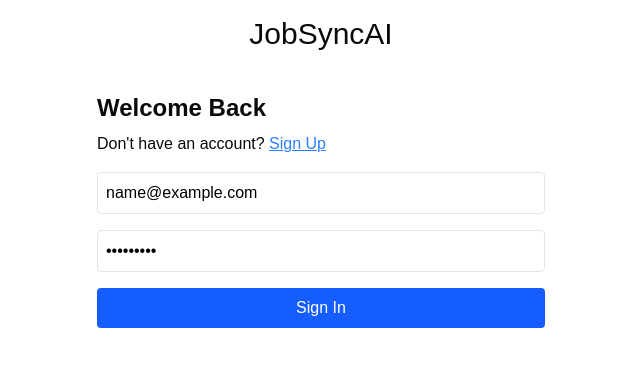
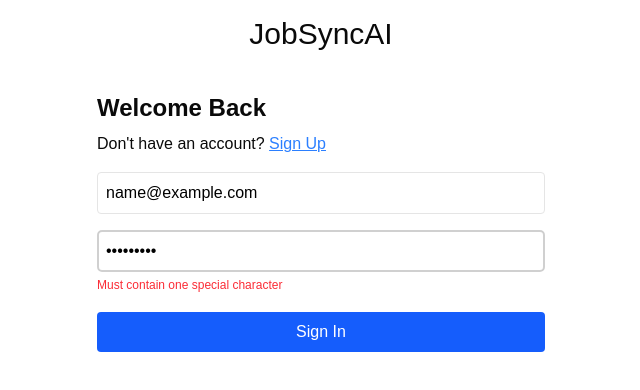
Before and after one commit to elukner/JobSyncAI, a React (Vite) app in the folder JobSyncAI/: page /login in a window 1280 px wide. Both pictures are taken after typing "name@example.com", "Sample123" into the empty fields and a click on the button "Sign In". Shown: the top 390 px of the page, without its empty margins (319-959 px from the left). Built offline with nearby package versions, Linux system fonts and the light colour scheme; no server answers.

Commit message:
feat: update AuthForm component to use React Hook Form for input handling and validation

```diff
--- a/JobSyncAI/src/components/auth/AuthForm.tsx
+++ b/JobSyncAI/src/components/auth/AuthForm.tsx
@@ -62,23 +62,32 @@ const onValidSubmit = async (data: AuthFormOutput) => {
       <form onSubmit={handleSubmit(onValidSubmit)} className="max-w-md mx-auto pt-10">
         <h2 className="font-bold pb-2 text-2xl">{title}</h2>
         {footerLink}
-        <div className="mt-4">
+        <div className="mt-4 flex flex-col space-y-4">
+
+          <div>
             <input
               type="email"
-            value={email}
-            onChange={handleEmailChange}
+              {...register("email")}
               placeholder='Email'
-            className='block w-full p-2 mb-4 border rounded text-black'
-            required
+              className='block w-full p-2 border rounded text-black'
             />
+            {errors.email && (
+              <span className="text-red-500 text-xs">{errors.email.message}</span>
+            )}
+          </div>
+
+          <div>
             <input
               type="password"
-            value={password}
-            onChange={handlePasswordChange}
+              {...register("password")}
               placeholder='Password'
-            className='block w-full p-2 mb-4 border rounded text-black'
-            required
+              className='block w-full p-2 border rounded text-black'
             />
+            {errors.password && (
+              <span className="text-red-500 text-xs">{errors.password.message}</span>
+            )}
+          </div>
+
           <button
             type="submit"
             disabled={loading}
```
Lines whose indentation alone changed are shown as unchanged.
